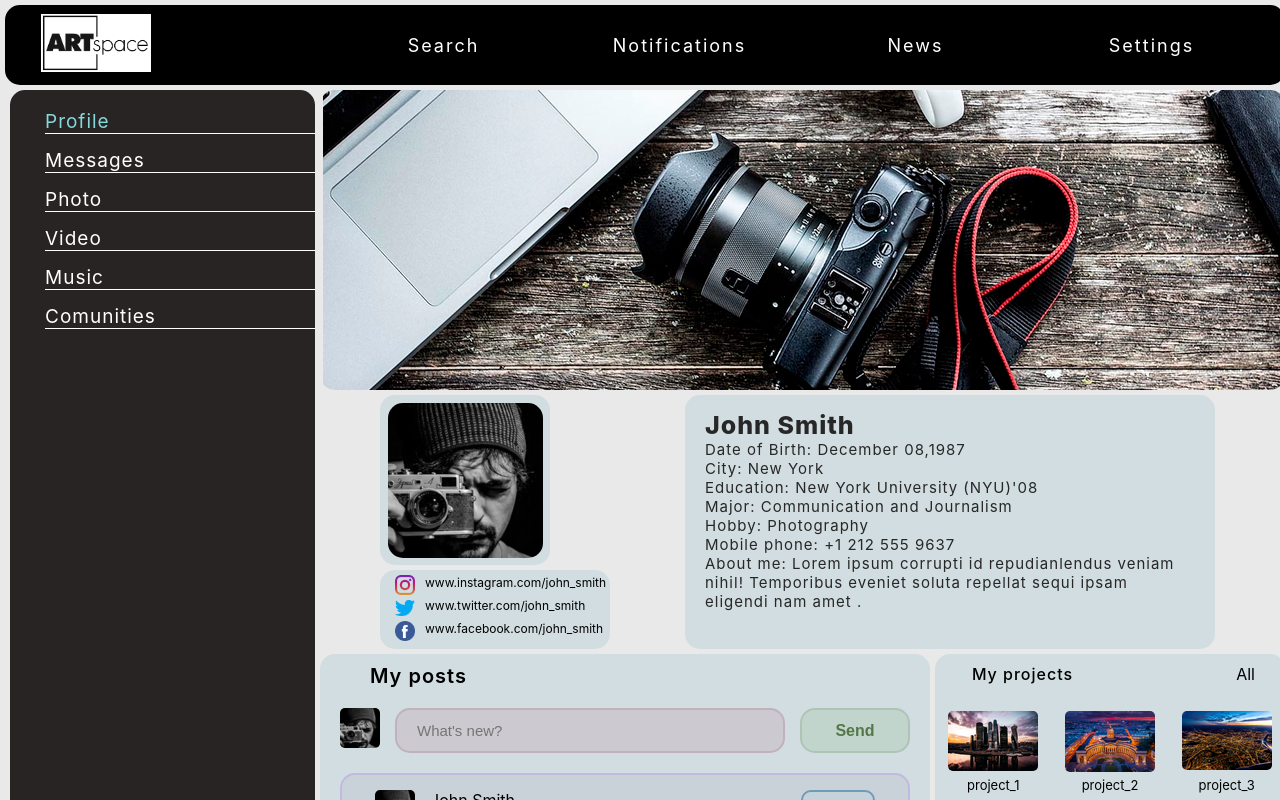
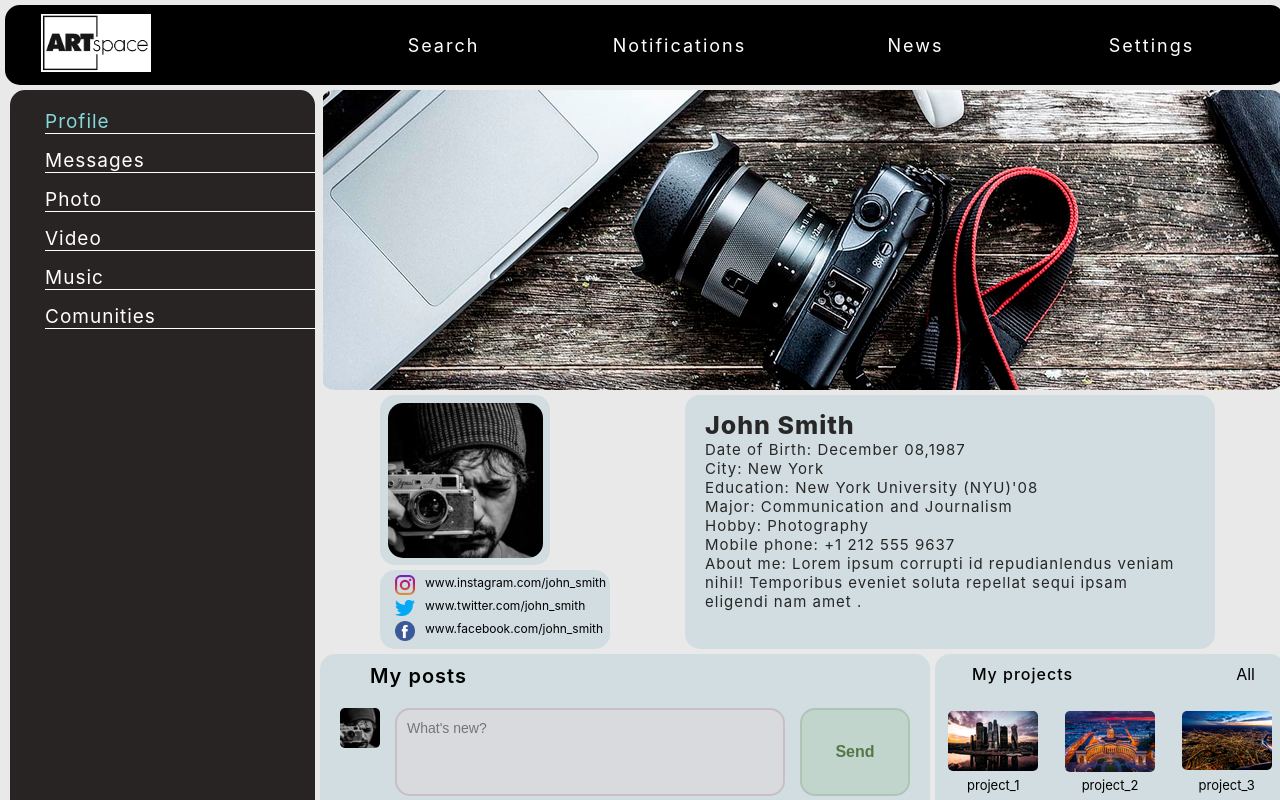
Before and after one commit to nym-tmn/react_project_social_network, a React (Create React App) app: page /profile in a window 1280 px wide. Shown: the top 800 px of the page. Built offline with nearby package versions, Linux system fonts and the light colour scheme.

Commit message:
Add onClick and ref for Post and message. Refactoring Post and sendMessages

```diff
--- a/src/components/Dialogs/Messages/Send_messages/Send_messages.jsx
+++ b/src/components/Dialogs/Messages/Send_messages/Send_messages.jsx
@@ -4,10 +4,18 @@ import React from 'react';
 import classes from './Send_messages.module.css';
 
 const SendMessages = (props) => {
+
+	let newMessageElement = React.createRef();
+
+	let addMessage = () => {
+		let message = newMessageElement.current.value;
+		alert(message);
+	}
+
 	return (
 		<div className={classes.sendMessages}>
-			<textarea className={classes.enterMessage} placeholder='Enter message...' cols="50" rows="4"></textarea>
-			<button className={classes.send}>Send</button>
+			<textarea ref={newMessageElement} className={classes.enterMessage} placeholder='Enter message...' cols="48" rows="4"></textarea>
+			<button onClick={addMessage} className={classes.send}>Send</button>
 		</div>
 	);
 }
--- a/src/components/Dialogs/Messages/Send_messages/Send_messages.module.css
+++ b/src/components/Dialogs/Messages/Send_messages/Send_messages.module.css
@@ -3,13 +3,18 @@
 	justify-self: center;
 	align-self: end;
 	display: grid;
-	grid-template-columns: 1fr 70px;
+	grid-template-columns: 1fr 90px;
 	grid-gap: 5px;
 }
 
 .enterMessage {
 	border-radius: 8px;
 	border: 2px solid rgba(18, 49, 70, 0.507);
+	font-family: Arial, Helvetica, sans-serif;
+	padding: 10px;
+	background-color: rgba(255, 255, 255, 0.482);
+	outline: none;
+	resize: none;
 }
 
 .send {
@@ -18,4 +23,11 @@
 	border: 2px solid rgba(130, 158, 127, 0.3);
 	color: rgb(85, 119, 72);
 	font-weight: 600;
+	cursor: pointer;
 }
+
+.send:active {
+	width: 89px;
+	height: 83px;
+	border: 2px solid rgb(91, 119, 88);
+}
--- a/src/components/Profile/Environment/Empty_block/Empty_block.jsx
+++ b/src/components/Profile/Environment/Empty_block/Empty_block.jsx
@@ -2,7 +2,7 @@
 import React from 'react';
 import classes from './../Empty_block/Empty_block.module.css';
 
-const EmptyBlock = () => {
+const EmptyBlock = (props) => {
 	return (
 		<div className={classes.emptyBlock2}></div>
 	);
--- a/src/components/Profile/Environment/My_posts/Enter_posts/Enter_posts.jsx
+++ b/src/components/Profile/Environment/My_posts/Enter_posts/Enter_posts.jsx
@@ -1,16 +1,25 @@
 
 import React from 'react';
+
 import classes from './../Enter_posts/Enter_posts.module.css';
 
-const EnterPosts = () => {
+const EnterPosts = (props) => {
+
+	let newPostElement = React.createRef();
+
+	let addPost = () => {
+		let text = newPostElement.current.value;
+		alert(text)
+	}
+
 	return (
-			<div className={classes.enterPosts}>
-				<div className={`${classes.iconAvatar} ${classes.iconAvatar}`}>
-					<img src="/img/icon_avatar.png" alt="icon_avatar.png" />
-				</div>
-				<input className={classes.whatNew} placeholder="What's new?" type="text" />
-				<button className={classes.buttonSend}>Send</button>
+		<div className={classes.enterPosts}>
+			<div className={`${classes.iconAvatar} ${classes.iconAvatar}`}>
+				<img src="/img/icon_avatar.png" alt="icon_avatar.png" />
 			</div>
+			<textarea ref={newPostElement} className={classes.whatIsNew} placeholder="What's new?" cols="50" rows="4"></textarea>
+			<button onClick={addPost} className={classes.buttonSend}>Send</button>
+		</div>
 	);
 };
 
--- a/src/components/Profile/Environment/My_posts/Enter_posts/Enter_posts.module.css
+++ b/src/components/Profile/Environment/My_posts/Enter_posts/Enter_posts.module.css
@@ -1,7 +1,7 @@
 .enterPosts {
 	display: grid;
 	grid-template-areas: 'user-environment-my-posts-icon-avatar user-environment-my-posts-what-new user-environment-my-posts-button-send';
-	grid-template-rows: 45px;
+	grid-template-rows: 1fr;
 	grid-template-columns: 40px 1fr 110px;
 	grid-gap: 15px;
 	margin: 0px 0px 20px 0px;
@@ -15,13 +15,16 @@
 	border-radius: 5px;
 }
 
-.whatNew {
+.whatIsNew {
 	grid-area: user-environment-my-posts-what-new;
-	background-color: rgba(196, 156, 173, 0.3);
+	background-color: rgba(230, 211, 219, 0.3);
 	border-radius: 15px;
-	padding: 0px 0px 0px 20px;
-	font-size: 15px;
+	padding: 10px;
+	font-size: 14px;
+	font-family:Arial, Helvetica, sans-serif;
 	border: 2px solid rgba(158, 127, 145, 0.3);
+	resize: none;
+	outline: none;
 }
 
 .buttonSend {
@@ -32,4 +35,11 @@
 	background-color: rgba(156, 196, 158, 0.3);
 	border: 2px solid rgba(130, 158, 127, 0.3);
 	color: rgb(85, 119, 72);
+	cursor: pointer;
 }
+
+.buttonSend:active {
+	width: 108px;
+	height: 86px;
+	border: 2px solid rgb(91, 119, 88);
+}
--- a/src/components/Profile/Environment/My_posts/Posts_header/Posts_header.jsx
+++ b/src/components/Profile/Environment/My_posts/Posts_header/Posts_header.jsx
@@ -2,7 +2,7 @@
 import React from 'react';
 import classes from './../Posts_header/Posts_header.module.css';
 
-const Header = () => {
+const Header = (props) => {
 	return (
 			<div className={classes.title}>My posts</div>
 	);
```
